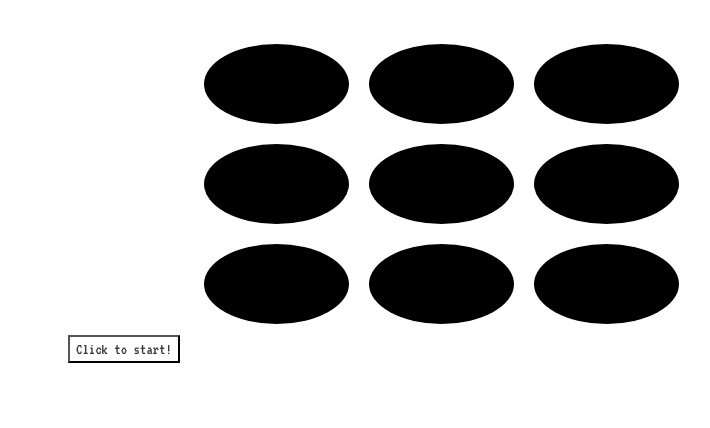
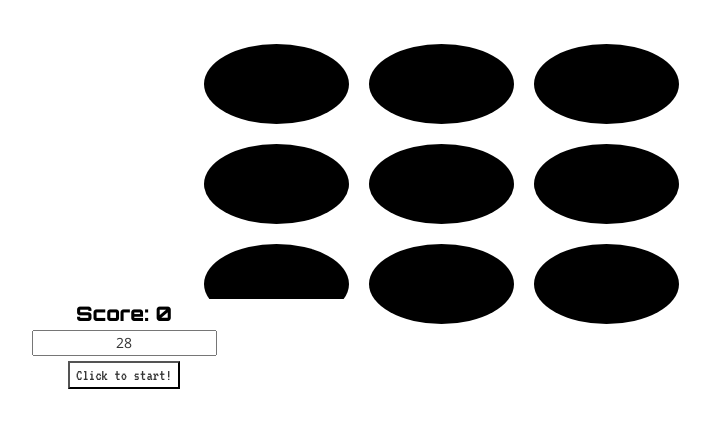
Before and after one commit to AndrewPomo/whack-a-mole, a plain HTML site: page public/index.html in a window 1280 px wide. Both pictures are taken after a click on the button "Click to start!". Shown: the part 66-494 px from the top of the page, without its empty margins (196-906 px from the left). Drawn offline with nearby package versions, Linux system fonts and the light colour scheme.

Commit message:
Added better images. Created working timer. Need to add beating tool(s), sounds, game messages.

```diff
--- a/public/index.html
+++ b/public/index.html
@@ -35,9 +35,11 @@
 	.blocker {
 		background-color: white;
 		width:100%;
-		height:1000px;
+		height:200px;
+		width: 500px;
 		position: absolute;
 		top:50px;
+		left:0px;
 	}
 
 	#topRow	{
@@ -146,16 +148,20 @@
 		background-color: white;
 	}
 
-	.roundNum {
-		background-color: black;
+	.scoreNum {
+		background-color: white;
 		border:none;
 		margin-top:15px;
 		font-size: 20px;
 		font-weight: bold;
-		color:darkred;
-		opacity:0;
+		color:black;
 		width:500px;
 		font-family: Orbitron;
+		z-index:1000;
+	}
+
+	.menu {
+		z-index:1000;
 	}
 
 	button:focus {
@@ -176,24 +182,21 @@
 				<div class="bieberPit" id="bieberPitOne">
 					<div class="topHalf"></div>
 					<div class="bottomHalf"></div>
-					<div class="blocker"></div>
 				</div>
 				<div class="bieberPit" id="bieberPitTwo">
 					<div class="topHalf"></div>
 					<div class="bottomHalf"></div>
-					<div class="blocker"></div>
+					<div class="blocker center-block "></div>
 				</div>
 				<div class="bieberPit" id="bieberPitThree">
 					<div class="topHalf"></div>
 					<div class="bottomHalf"></div>
-					<div class="blocker"></div>
 				</div>
 			</div>
 			<div class="gameRow row center-block" id='middleRow'>
 				<div class="bieberPit" id="bieberPitFour">
 					<div class="topHalf"></div>
 					<div class="bottomHalf"></div>
-					<div class="blocker"></div>
 				</div>
 				<div class="bieberPit" id="bieberPitFive">
 					<div class="topHalf"></div>
@@ -203,14 +206,12 @@
 				<div class="bieberPit" id="bieberPitSix">
 					<div class="topHalf"></div>
 					<div class="bottomHalf"></div>
-					<div class="blocker"></div>
 				</div>
 			</div>
 			<div class="gameRow row center-block" id='bottomRow'>
 				<div class="bieberPit" id="bieberPitSeven">
 					<div class="topHalf"></div>
 					<div class="bottomHalf"></div>
-					<div class="blocker"></div>
 				</div>
 				<div class="bieberPit" id="bieberPitEight">
 					<div class="topHalf"></div>
@@ -220,12 +221,12 @@
 				<div class="bieberPit" id="bieberPitNine">
 					<div class="topHalf"></div>
 					<div class="bottomHalf"></div>
-					<div class="blocker"></div>
 				</div>
 			</div>
 		</div>
 		<div class="menu">
-				<input class="roundNum center-block text-center">
+				<input class="scoreNum center-block text-center" value="Score: 0">
+				<input class="timer center-block text-center">
 		    	<button id="start" class="startBtn center-block">Click to start!</button>
 	    </div>
 	</div>
@@ -240,10 +241,18 @@
     $(document).ready(function() {
 
     	//available biebers
-	    var biebers = ['bieberHat', 'bieberHair', 'bieberMugshot', 'bieberWink'];
+	    var biebers = ['bieberDumb', 'bieberHair', 'bieberMugshot', 'bieberWink'];
 
 	    //available bieber pits
 	    var bieberPits = ["#bieberPitOne", "#bieberPitTwo", "#bieberPitThree", "#bieberPitFour", "#bieberPitFive", "#bieberPitSix", "#bieberPitSeven", "#bieberPitEight", "#bieberPitNine"];
+
+	    // the player's score
+	    var score = 0
+
+	    // Time left in round
+	    var timer = 0
+
+	    $('.timer').val(timer)
 
 	    // Start button puts the selected bieber in the selected bieberPit
 	    $('.startBtn').click(function(event) {
@@ -258,19 +267,35 @@
 	    		'top': '-180px'
 	    	}, 500);
 
-	    })
+	    	var timer = 30;
+		    setInterval(function() {
+	    		if (timer > 0) {
+	    			timer--;
+			    	$('.timer').val(timer);
+	    		}
+	    	}, 1000);
+	    });
 
 	    // Clicking the active bieber makes it go away. Select a new bieber and put it in a new bieber pit.
 
 	    $('.bieberPit').on('click', '.activeBieber', function() {
-	    	$('.activeBieber').remove();
+	    	$('.activeBieber').animate({
+	    		'top': '0px'
+	    	}, 500);
+	    	setTimeout (function() {
+	    		$('.activeBieber').remove();
+	    	}, 500);
+	    	score++
+	    	$('.scoreNum').val('Score: ' + score);
 	    	var bieber = biebers[Math.floor(Math.random()*biebers.length)];
 	    	var bieberPit = bieberPits[Math.floor(Math.random()*bieberPits.length)];
 	    	console.log('The new bieber is: ' + bieber)
 	    	console.log('The new bieber pit is: ' + bieberPit)
-	    	$('<img class="activeBieber center-block" src="/img/' + bieber + '.png">').css('top', '0').appendTo(bieberPit).animate({
-	    		'top': '-190px'
-	    	}, 500);
+	    	setTimeout (function() {
+		    	$('<img class="activeBieber center-block" src="/img/' + bieber + '.png">').css('top', '0').appendTo(bieberPit).animate({
+		    		'top': '-190px'
+		    	}, 500);
+		    }, 550);
 	    });
     })
 })();
```
